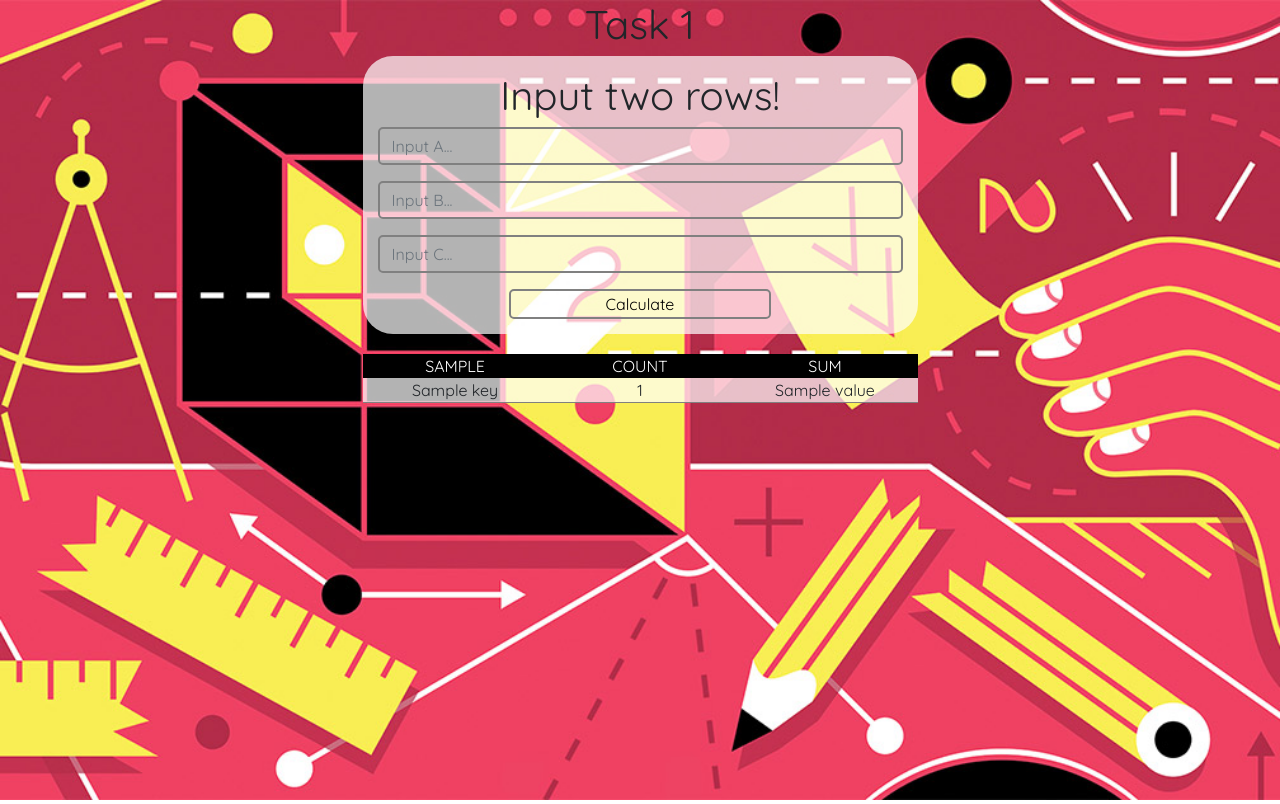
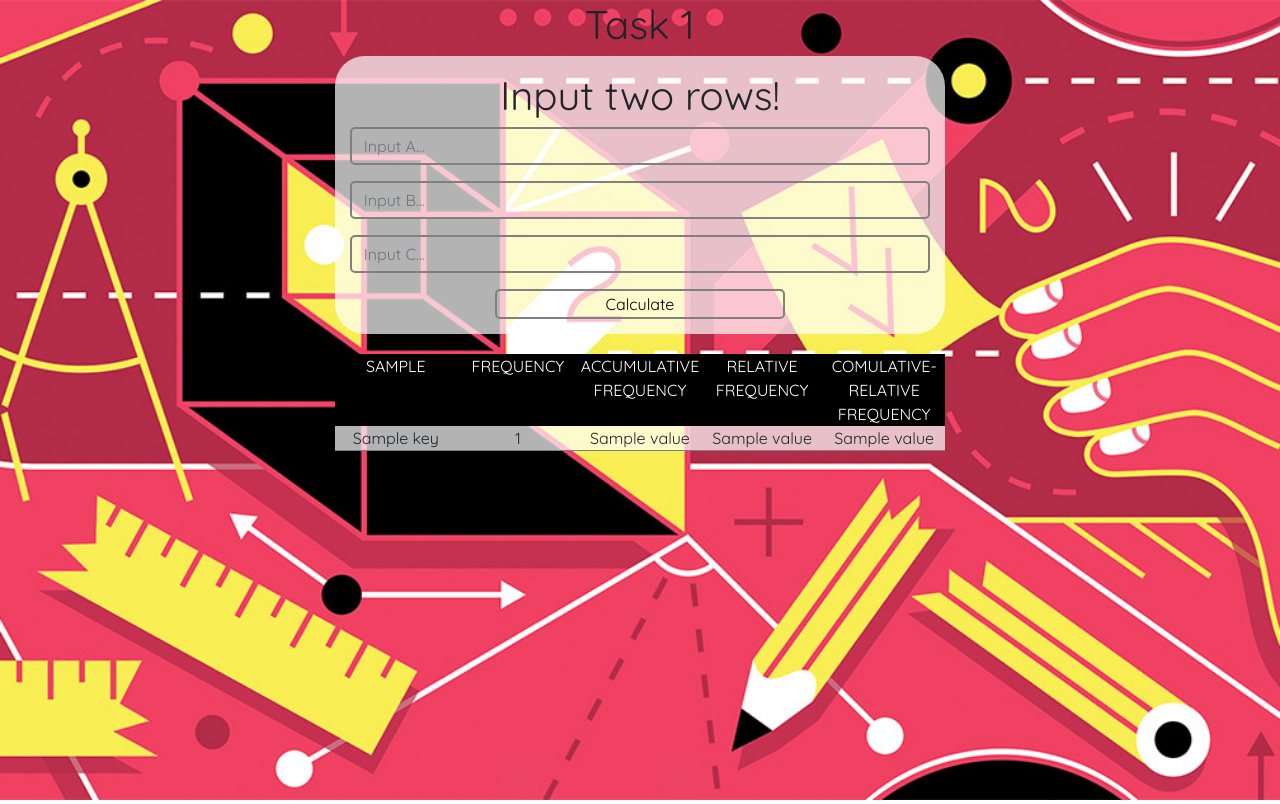
Before and after one commit to konstantinkonstantinovich/Math_statistics_sprint, a Flask app: template Sprint01/templates/task1.html in a window 1280 px wide. Shown: the part 96-900 px from the top of the page. Run offline with Flask 2, Linux system fonts and the light colour scheme; the template is opened without the code that fills it: most values are stand-ins (such as "Sample title", 1, 10 or a date in 2020); some libraries are stand-ins or nearby versions; some web fonts are replaced.

Commit message:
task1 done

```diff
--- a/Sprint01/app.py
+++ b/Sprint01/app.py
@@ -18,13 +18,28 @@ def analysis(your_list):
 	return your_dict
 
 
-def count_sum(your_dict):
+def comulative_relative_frequency(your_dict):
+	current = 0
+	for i in your_dict.values():
+		i.append(i[2]+current)
+		current += i[2]
+		i[3] = round(i[3], 5)
+	return your_dict
+
+
+def relative_frequency(your_dict):
+	for i in your_dict.values():
+		i.append(i[0]/len(your_dict.keys()))
+		i[2] = round(i[2], 5)
+	return your_dict
+
+
+def accumulative_frequency(your_dict):
 	current = 0
 	for i in your_dict.values():
 		i.append(i[0]+current)
 		current += i[0]
 	return your_dict
-
 
 @app.route("/")
 def main():
@@ -43,5 +58,7 @@ def Task1():
 		line_c = parse_input(c)
 		line_d = line_a + line_b + line_c
 		result = analysis(sorted(line_d))
-		print(count_sum(result))
+		print(accumulative_frequency(result))
+		print(relative_frequency(result))
+		print(comulative_relative_frequency(result))
 	return render_template('task1.html', result=result)
--- a/Sprint01/static/css/style.css
+++ b/Sprint01/static/css/style.css
@@ -59,7 +59,7 @@ div.row1 {
   background-color: rgba(255, 255, 255, 0.7);
   border-radius: 30px;
   margin: 0 auto;
-  width: 50%;
+  width: 55%;
   text-align: center;
   padding: 15px;
 }
@@ -90,7 +90,7 @@ $color-form-highlight: #EEEEEE;
 
 .table {
   margin: 20px auto;
-  width:50%;
+  width: 55%;
   border-radius: 30px;
 }
 
--- a/Sprint01/templates/task1.html
+++ b/Sprint01/templates/task1.html
@@ -29,8 +29,11 @@
 			<div class="table">
 				<div class="table-header">
 					<div class="header__item"><a id="wins" class="filter__link filter__link--number" href="#">Sample</a></div>
-					<div class="header__item"><a id="wins" class="filter__link filter__link--number" href="#">Count</a></div>
-					<div class="header__item"><a id="wins" class="filter__link filter__link--number" href="#">Sum</a></div>
+					<div class="header__item"><a id="wins" class="filter__link filter__link--number" href="#">Frequency</a></div>
+					<div class="header__item"><a id="wins" class="filter__link filter__link--number" href="#">Accumulative frequency</a></div>
+					<div class="header__item"><a id="wins" class="filter__link filter__link--number" href="#">Relative frequency</a></div>
+					<div class="header__item"><a id="wins" class="filter__link filter__link--number" href="#">					Comulative-Relative frequency</a></div>
+
 				</div>
 				<div class="table-content">
 					{% for key, value in result.items() %}
@@ -38,6 +41,8 @@
 							<div class="table-data">{{ key }}</div>
 							<div class="table-data"> {{ value[0] }}</div>
 							<div class="table-data">{{ value[1]}}</div>
+							<div class="table-data">{{ value[2] }}</div>
+							<div class="table-data">{{ value[3] }}</div>
 						</div>
 					{% endfor %}
 				</div>
```
